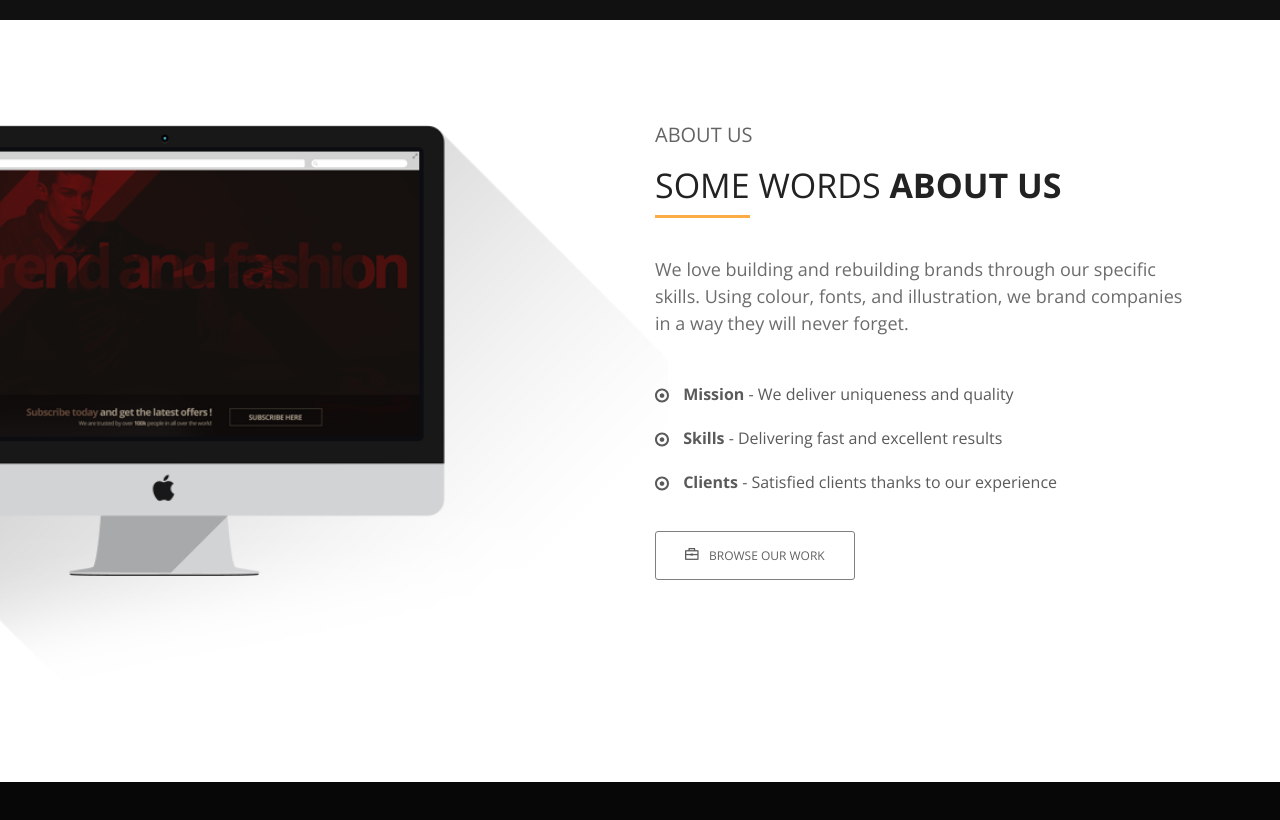
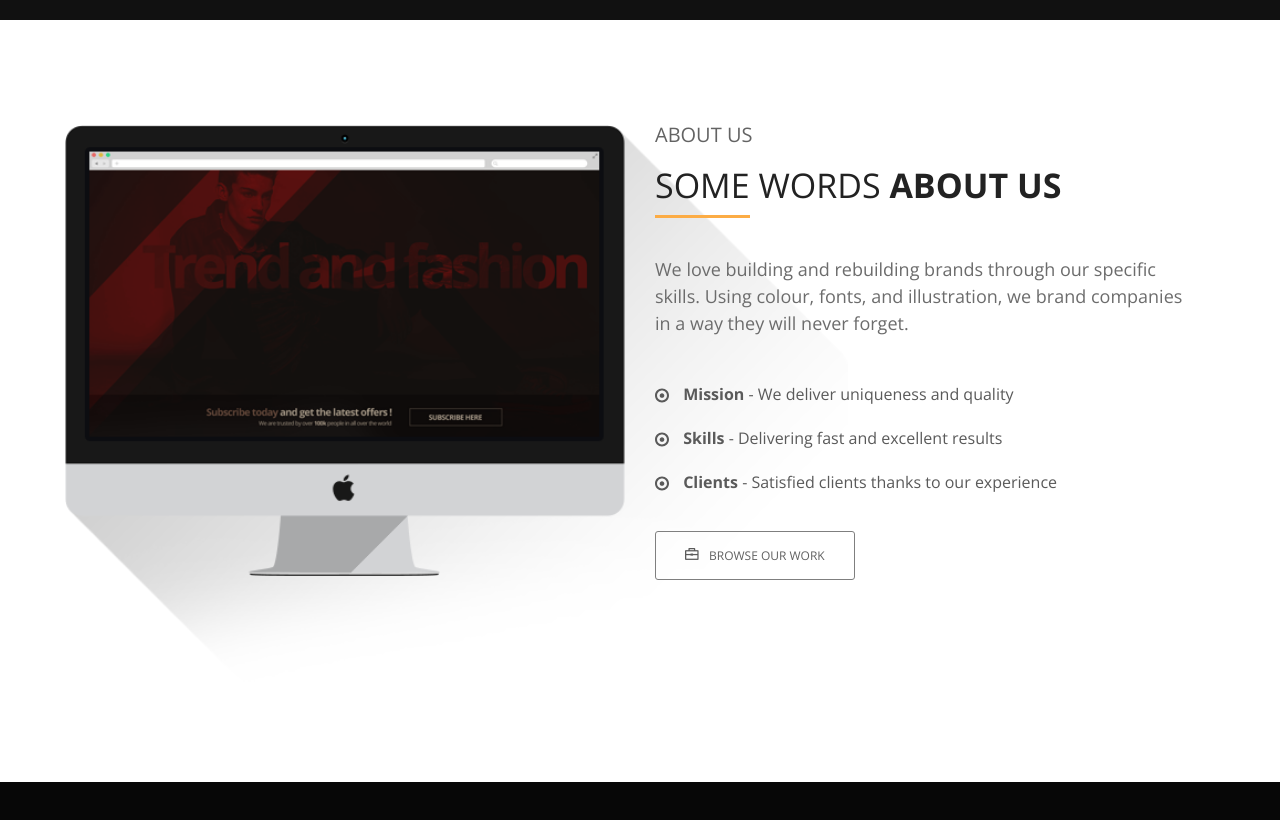
Before and after one commit to sulaimanova706/spirit8, a plain HTML site: page index.html in a window 1280 px wide. Shown: the part 780-1600 px from the top of the page. Drawn offline with nearby package versions, Linux system fonts and the light colour scheme.

Commit message:
Update style.css

```diff
--- a/css/style.css
+++ b/css/style.css
@@ -172,7 +172,7 @@ margin-top: 20px;
 }
 .mac{
     width: 145%;
-    margin-left: -200px;
+    margin-left: -20px;
     padding: 5px 0 0;
 }
 .about-title {
```
